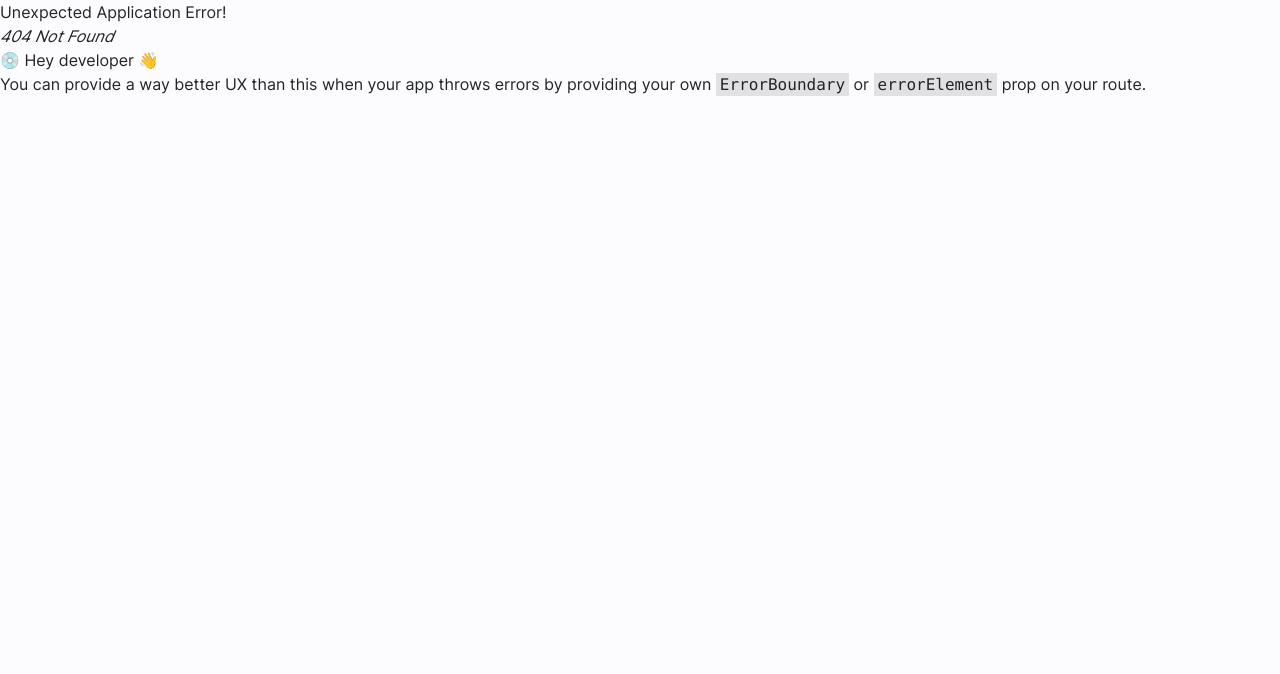
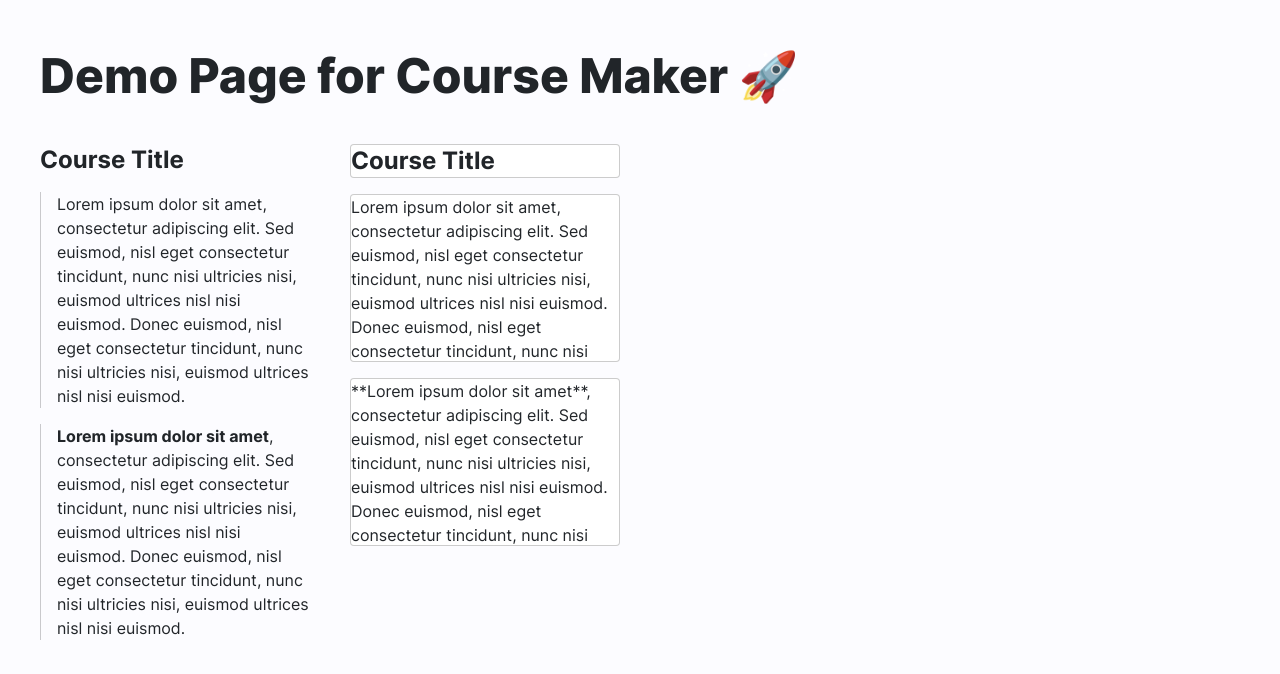
Before and after one commit to Corned/academy, a React (Vite) app in the folder client/: page /demo in a window 1280 px wide. Before the commit this address had no page. Shown: the top 674 px of the page. Built offline with nearby package versions, Linux system fonts and the light colour scheme.

Commit message:
super basic course editing demo

```diff
--- a/client/src/components/course-components/Paragraph.tsx
+++ b/client/src/components/course-components/Paragraph.tsx
@@ -0,0 +1,51 @@
+import { useEffect, useRef } from "react"
+import Markdown from "react-markdown"
+
+interface ParagraphProps {
+  text: string
+  isEditMode: boolean
+  setValue: (value: string) => void
+}
+
+const Paragraph: React.FC<ParagraphProps> = ({
+  text,
+  isEditMode,
+  setValue,
+}) => {
+  const textareaRef = useRef<HTMLTextAreaElement>(null)
+
+  const handleChange = (e: React.ChangeEvent<HTMLTextAreaElement>) => {
+    setValue(e.target.value)
+
+    if (textareaRef.current) {
+      textareaRef.current.style.height = "auto" // Reset height
+      textareaRef.current.style.height = `${textareaRef.current.scrollHeight}px` // Set new height
+    }
+  }
+
+  useEffect(() => {
+    if (isEditMode && textareaRef.current) {
+      textareaRef.current.style.height = "auto"
+      textareaRef.current.style.height = `${textareaRef.current.scrollHeight}px`
+    }
+  }, [isEditMode, text])
+
+  if (isEditMode) {
+    return (
+      <textarea
+        ref={textareaRef}
+        className="resize-none overflow-hidden rounded border border-black/20"
+        value={text}
+        onChange={handleChange}
+      />
+    )
+  }
+
+  return (
+    <div className="border-l border-black/20 pl-4">
+      <Markdown>{text}</Markdown>
+    </div>
+  )
+}
+
+export default Paragraph
--- a/client/src/components/course-components/Title.tsx
+++ b/client/src/components/course-components/Title.tsx
@@ -1,15 +1,19 @@
-import classNames from "classnames"
+const Title = (props: {
+  text: string
+  isEditMode: boolean
+  setValue: (newValue: string) => void
+}) => {
+  if (props.isEditMode) {
+    return (
+      <input
+        className={"rounded border border-black/20 text-2xl font-bold"}
+        value={props.text}
+        onChange={(e) => props.setValue(e.target.value)}
+      />
+    )
+  }
 
-const Title = (props: { text: string; isEditMode: boolean }) => {
-  const classes = classNames("text-3xl font-bold mb-4", {
-    "border-b-2 border-red-500": props.isEditMode,
-  })
-
-  return (
-    <h1 className={classes} contentEditable={props.isEditMode}>
-      {props.text}
-    </h1>
-  )
+  return <h1 className={"text-2xl font-bold"}>{props.text}</h1>
 }
 
 export default Title
--- a/client/src/index.css
+++ b/client/src/index.css
@@ -1,4 +1,4 @@
-@import url('https://fonts.googleapis.com/css2?family=Rubik:ital,wght@0,300..900;1,300..900&display=swap');
+@import url("https://fonts.googleapis.com/css2?family=Rubik:ital,wght@0,300..900;1,300..900&display=swap");
 
 @font-face {
   font-family: "Inter";
@@ -14,14 +14,23 @@
   color: #212529;
 }
 
-html, body, #root {
+html,
+body,
+#root {
   height: 100%;
 }
 
-html, body, #root, .App {
+html,
+body,
+#root,
+.App {
   background-color: rgb(252, 252, 255);
 }
 
+textarea {
+  field-sizing: auto;
+  resize: none;
+}
 
 /*
 
--- a/client/src/markdown.scss
+++ b/client/src/markdown.scss
@@ -1,5 +1,7 @@
-.markdown {
-  h1, h2, h3 {
+.markdown2 {
+  h1,
+  h2,
+  h3 {
     margin-bottom: 0.67em;
   }
 
@@ -37,17 +39,17 @@
     margin-left: 12px;
   }
 
-
-  ul ul, ol ul {
+  ul ul,
+  ol ul {
     list-style-type: circle;
     list-style-position: inside;
     margin-left: 25px;
   }
 
-  ol ol, ul ol {
+  ol ol,
+  ul ol {
     list-style-type: lower-latin;
     list-style-position: inside;
     margin-left: 25px;
   }
-
 }
--- /dev/null
+++ b/client/src/pages/Demo.tsx
@@ -0,0 +1,90 @@
+import { Switch } from "@/components/ui/switch"
+import { useState } from "react"
+
+import Title from "@/components/course-components/Title"
+import Paragraph from "@/components/course-components/Paragraph"
+
+const CourseView = ({
+  editMode,
+  setSerializedCourseContent,
+  serializedCourseContent,
+}: {
+  editMode: boolean
+  serializedCourseContent: any
+  setSerializedCourseContent: any
+}) => {
+  const deserializedCourseContent = serializedCourseContent.map((item: any) => {
+    const setValueF = (newValue: string) => {
+      setSerializedCourseContent((prevState: any) => {
+        const newState = [...prevState]
+        const index = newState.findIndex((item2) => item.id === item2.id)
+        newState[index].text = newValue
+        return newState
+      })
+    }
+
+    switch (item.type) {
+      case "title":
+        return (
+          <Title text={item.text} isEditMode={editMode} setValue={setValueF} />
+        )
+      case "paragraph":
+        return (
+          <Paragraph
+            text={item.text}
+            isEditMode={editMode}
+            setValue={setValueF}
+          />
+        )
+    }
+  })
+
+  return [deserializedCourseContent]
+}
+
+const DemoPage = () => {
+  const [serializedCourseContent, setSerializedCourseContent] = useState([
+    {
+      id: crypto.randomUUID(),
+      type: "title",
+      text: "Course Title",
+    },
+    {
+      id: crypto.randomUUID(),
+      type: "paragraph",
+      text: "Lorem ipsum dolor sit amet, consectetur adipiscing elit. Sed euismod, nisl eget consectetur tincidunt, nunc nisi ultricies nisi, euismod ultrices nisl nisi euismod. Donec euismod, nisl eget consectetur tincidunt, nunc nisi ultricies nisi, euismod ultrices nisl nisi euismod.",
+    },
+    {
+      id: crypto.randomUUID(),
+      type: "paragraph",
+      text: "**Lorem ipsum dolor sit amet**, consectetur adipiscing elit. Sed euismod, nisl eget consectetur tincidunt, nunc nisi ultricies nisi, euismod ultrices nisl nisi euismod. Donec euismod, nisl eget consectetur tincidunt, nunc nisi ultricies nisi, euismod ultrices nisl nisi euismod.",
+    },
+  ])
+
+  return (
+    <div className="flex flex-col gap-4 p-10">
+      <p className="mb-4 text-[48px] font-extrabold">
+        Demo Page for Course Maker 🚀
+      </p>
+
+      <div className="grid grid-cols-4 gap-10">
+        <div className="flex flex-col gap-4">
+          <CourseView
+            editMode={false}
+            serializedCourseContent={serializedCourseContent}
+            setSerializedCourseContent={setSerializedCourseContent}
+          />
+        </div>
+        <div className="flex flex-col gap-4">
+          <CourseView
+            editMode={true}
+            serializedCourseContent={serializedCourseContent}
+            setSerializedCourseContent={setSerializedCourseContent}
+          />
+        </div>
+      </div>
+    </div>
+  )
+}
+
+export default DemoPage
```
Also changed, not shown: client/src/main.tsx (+8 -3 lines).
